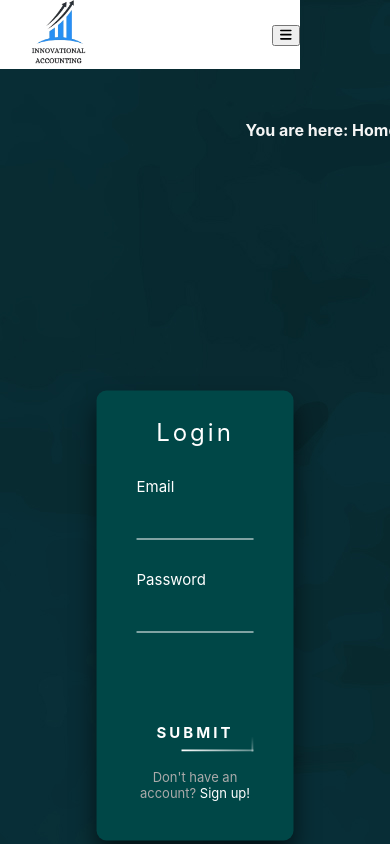
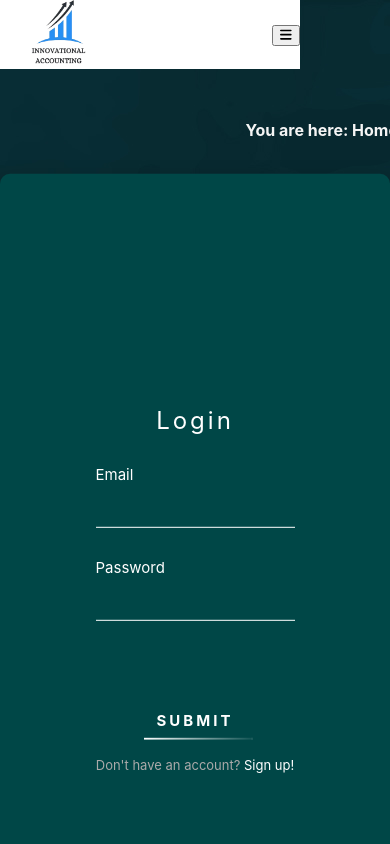
Before and after one commit to Pranjil97/gatpSolWebsite, a React (Create React App) app: page /login in a window 390 px wide. Shown: the top 844 px of the page. Built offline with nearby package versions, Linux system fonts and the light colour scheme.

Commit message:
login update2

```diff
--- a/src/Components/Css/login.css
+++ b/src/Components/Css/login.css
@@ -203,8 +203,8 @@
       align-items: center;
       position: absolute;
       top: 40%;
-      width: fit-content;
-      height: 450px;
+      width: 100%;
+      height: 100%;
       padding: 40px;
       margin: 20px auto;
       margin-top: 300px;
```
